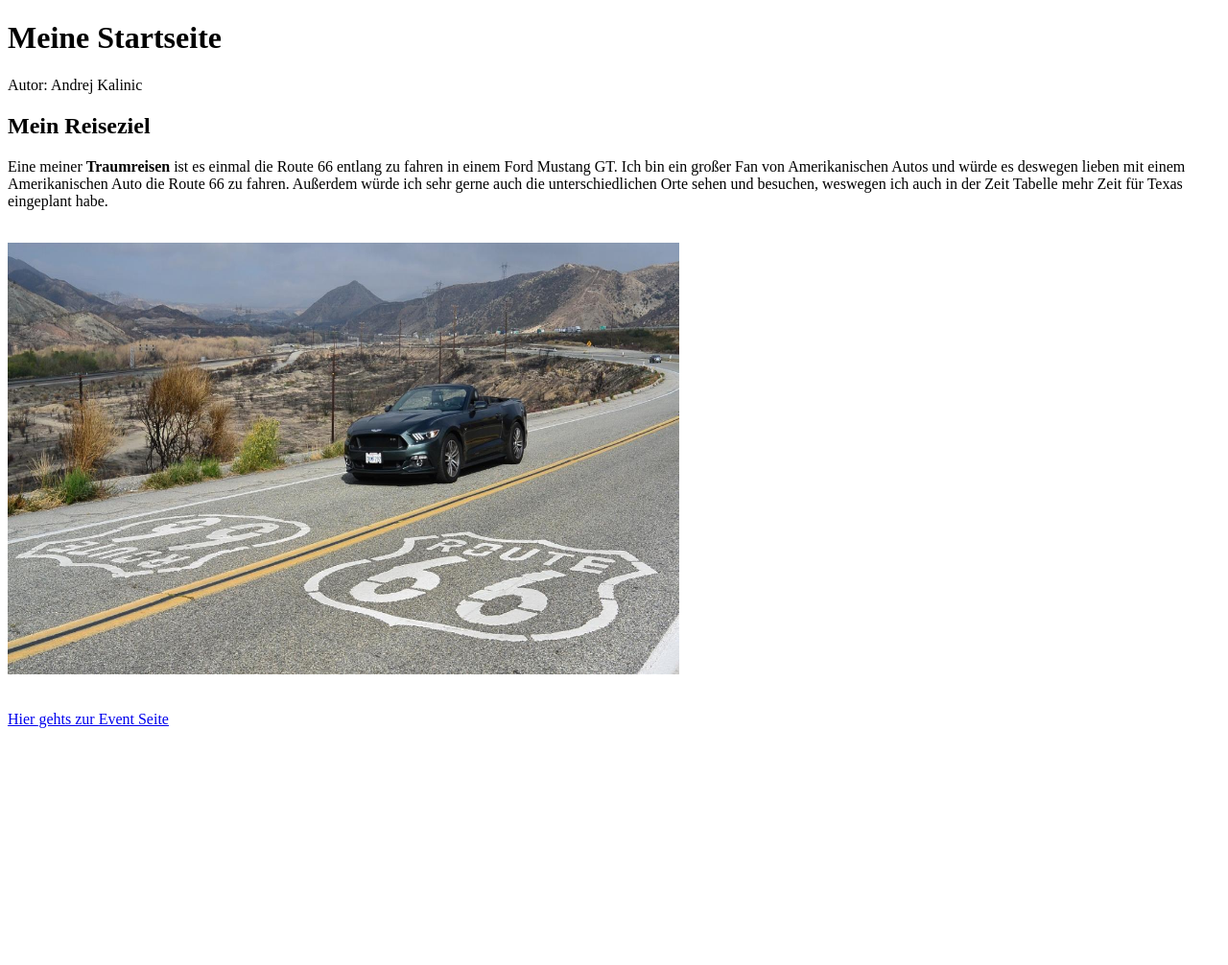
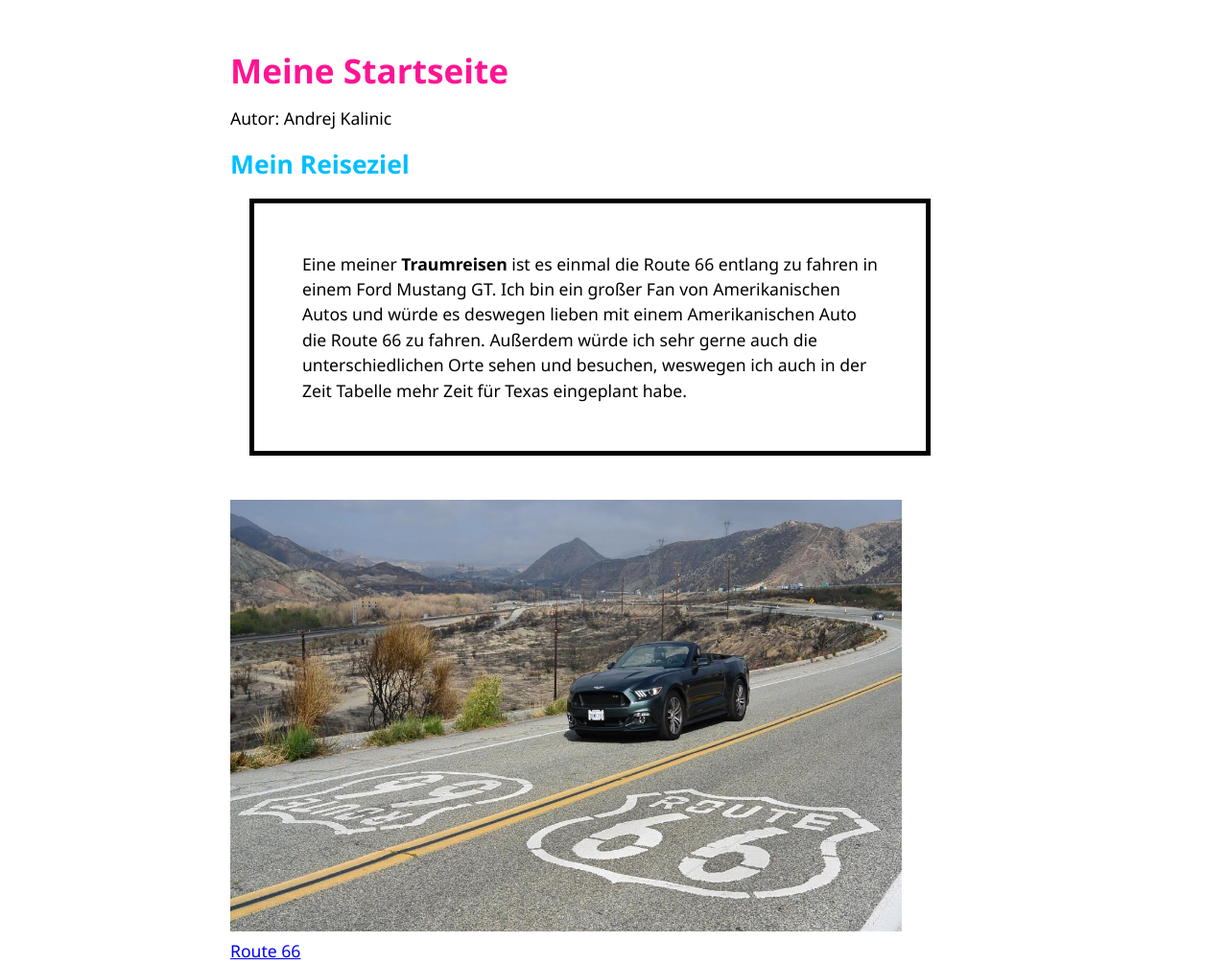
Before and after one commit to Andrejk98/GIS-WiSe-2021, a plain HTML site: page Aufgabe2/index.html in a window 1280 px wide. Shown: the top 1006 px of the page at 96% size. Before the commit the page ends 800 px from the top, so only its background shows below. Drawn offline with Linux system fonts and the light colour scheme.

Commit message:
verschiedene änderungen

```diff
--- a/Aufgabe2/index.html
+++ b/Aufgabe2/index.html
@@ -7,7 +7,7 @@
     <title>Startseite</title>
     <link rel="stylesheet" href="style.css">
 </head>
-<body>
+<body class="main">
     <header>
         <h1>Meine Startseite</h1>
         <p>Autor: Andrej Kalinic</p>
@@ -15,13 +15,16 @@
     <main>
         <h2>Mein Reiseziel</h2>
         <p>
+            <div>
            Eine meiner <strong>Traumreisen</strong> ist es einmal die Route 66 entlang zu fahren in einem Ford Mustang GT.
            Ich bin ein großer Fan von Amerikanischen Autos und würde es deswegen lieben mit einem Amerikanischen Auto die Route 66 zu fahren.
            Außerdem würde ich sehr gerne auch die unterschiedlichen Orte sehen und besuchen, weswegen ich auch in der Zeit Tabelle mehr Zeit für Texas eingeplant habe.
+            </div>
         </p>
         <br>
         <img src="Dateien/Mustang.jpg" alt="Mustang Bild" width="700" height="450">
-        <a href="https://de.wikipedia.org/wiki/Route_66"></a>
+        <br>
+        <a href="https://de.wikipedia.org/wiki/Route_66">Route 66</a>
     </main>
     <br>
     <footer>
--- a/Aufgabe2/style.css
+++ b/Aufgabe2/style.css
@@ -0,0 +1,76 @@
+.main {
+    margin: auto;
+    font: 1.1em/150% 'Segoe UI', Sans-Serif;
+    margin-top: 60px;
+    width: 800px;
+}
+
+a:hover {
+    background-color: black;
+    color: white;
+}
+
+li:hover {
+    font-size: 1.3em;
+    color: red;
+}
+
+header{
+    position: static;
+}
+
+div {
+    width: 600px;
+    border: 5px solid black;
+    padding: 50px;
+    margin: 20px;
+}
+
+img{
+    animation: textwelle 5s;
+}
+
+@keyframes textwelle {
+    0% {
+      transform: scale(0.1);
+      opacity: 0;
+    }
+    70% {
+      transform: scale(0.75);
+      opacity: 1;
+    }
+    100% {
+      transform: scale(1);
+      opacity: 1;
+    }
+  }
+
+  @media screen and (min-width: 1024px) {
+    h1{
+      color: deeppink;
+    }
+    h2{
+      color: deepskyblue;
+    }
+    h3{
+      color: forestgreen;
+    }
+    font{
+      font-size: 40px ;
+    }
+  }
+
+  @media screen and (min-width: 720px) {
+    h1{
+      color: deeppink;
+    }
+    h2{
+      color: deepskyblue;
+    }
+    h3{
+      color: forestgreen;
+    }
+    font{
+      font-size: 40px ;
+    }
+  }
```
Also changed, not shown: Aufgabe2/Event.html (+1 -1 lines).
